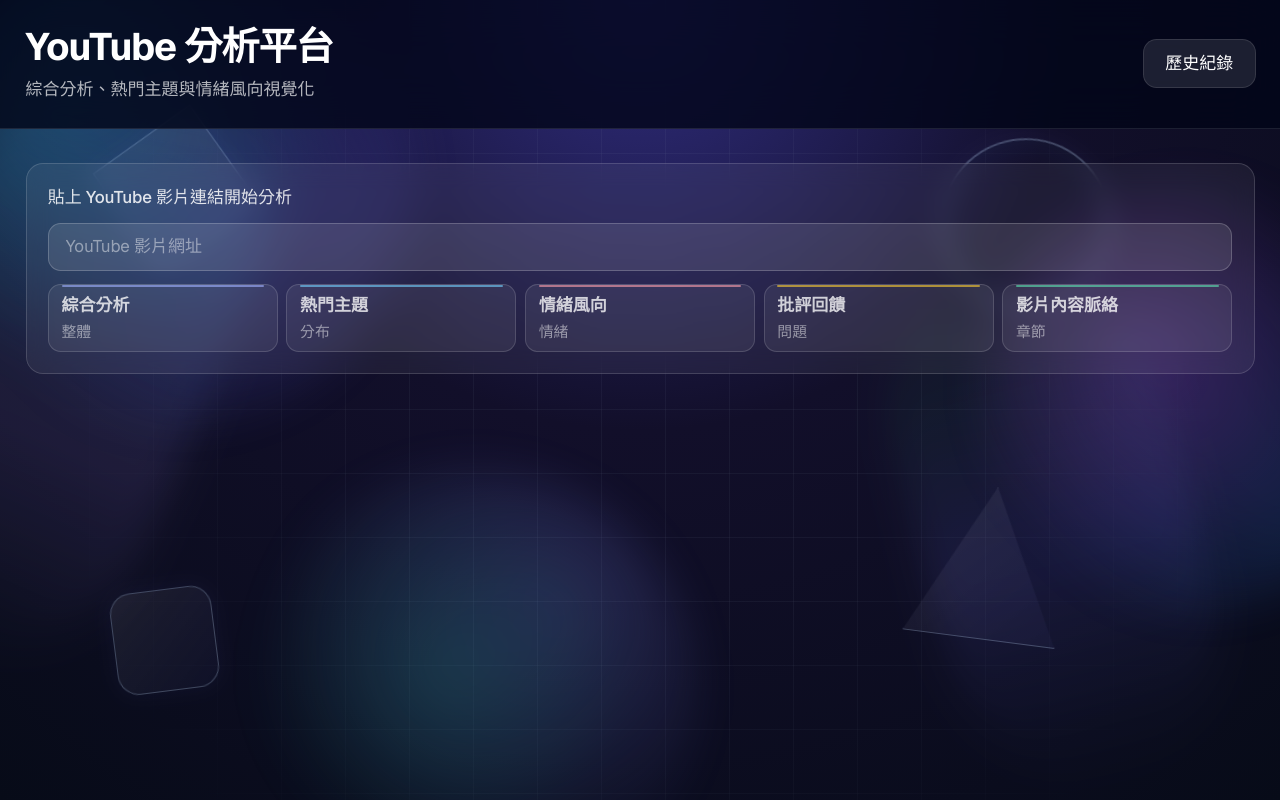
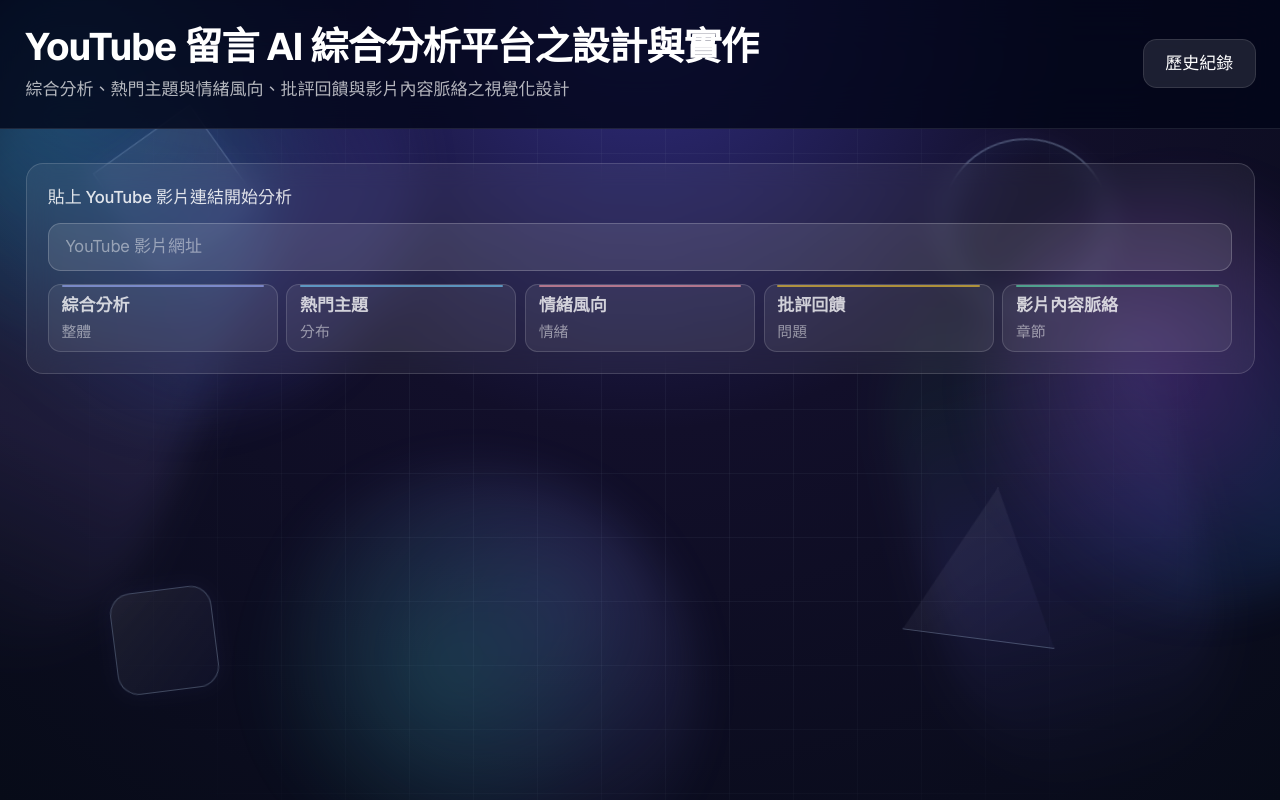
Before and after one commit to one030914/graduation_project, a Next.js app in the folder project/frontend/: page / in a window 1280 px wide. Built offline with nearby package versions, Linux system fonts and the light colour scheme; no server answers.

Commit message:
feat: change web describtion

```diff
--- a/project/frontend/src/components/Header.jsx
+++ b/project/frontend/src/components/Header.jsx
@@ -13,9 +13,11 @@
             href="/"
             className="inline-flex items-center gap-2 text-3xl font-bold tracking-tight transition hover:text-indigo-200 sm:text-4xl"
           >
-            YouTube 分析平台
+            YouTube 留言 AI 綜合分析平台之設計與實作
           </Link>
-          <p className="mt-2 max-w-xl text-base text-white/70">綜合分析、熱門主題與情緒風向視覺化</p>
+          <p className="mt-2 max-w-xl text-base text-white/70">
+            綜合分析、熱門主題與情緒風向、批評回饋與影片內容脈絡之視覺化設計
+          </p>
         </div>
         {showAction && (
           <Link
```
Also changed, not shown: 1 other file (tests, documents, lock files or other folders).
